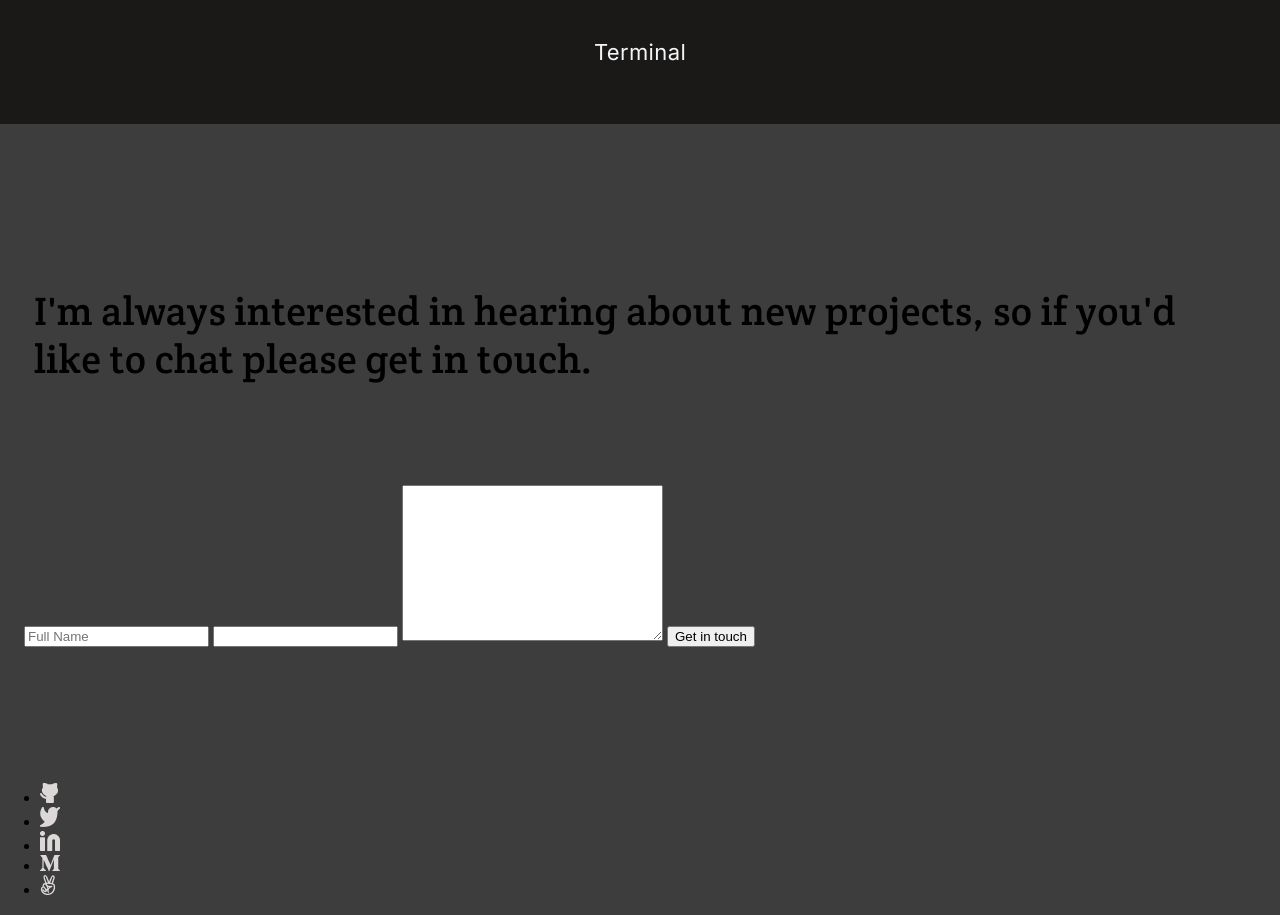
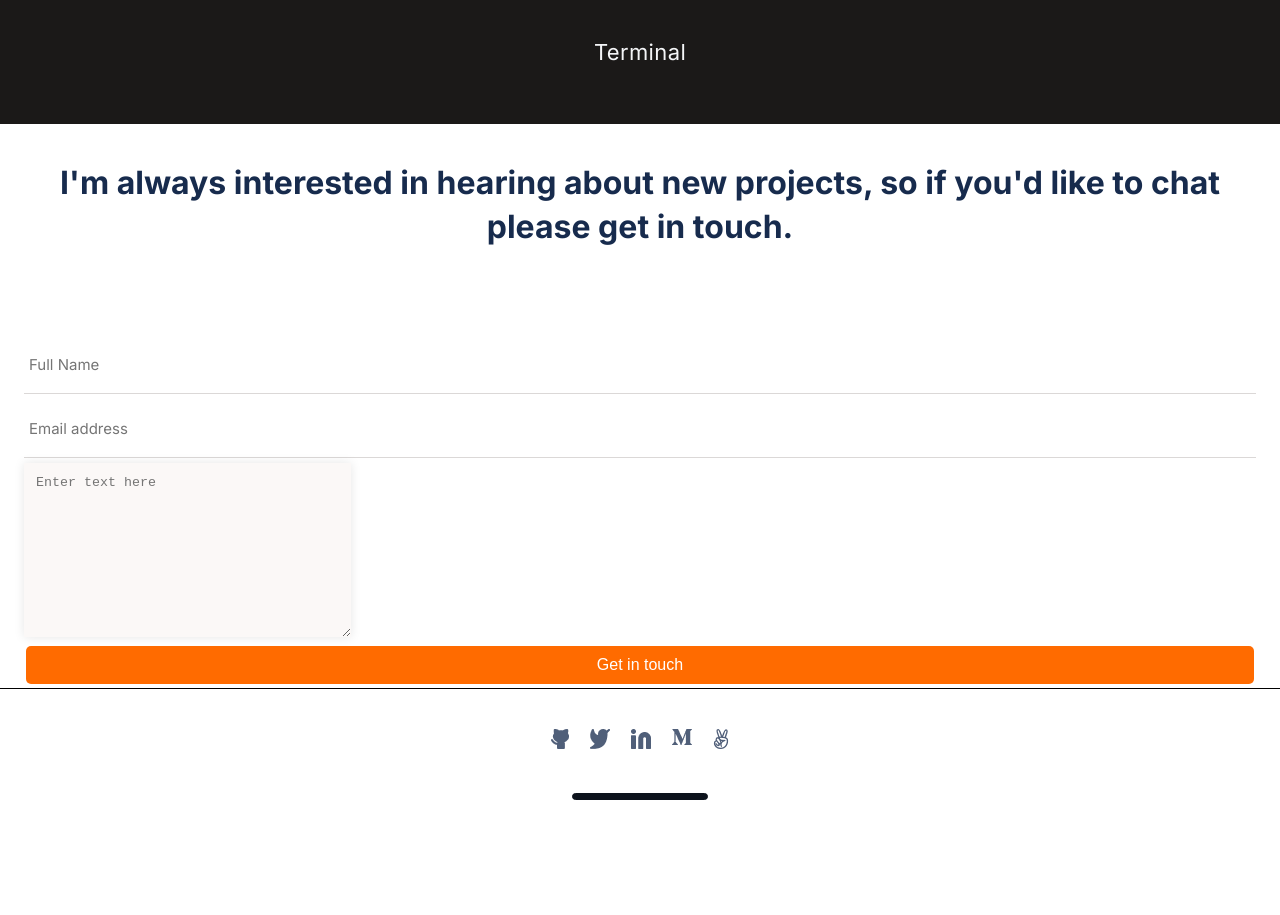
Before and after one commit to shuja-shah/Personal-Portfolio-MOBILE-SKELETON, a website: page index.html in a window 1280 px wide. Shown: the part 6568-7483 px from the top of the page. After the commit the page ends 7368 px from the top, so only its background shows below. Drawn offline with Linux system fonts and the light colour scheme.

Commit message:
Finalize Style

```diff
--- a/index.css
+++ b/index.css
@@ -5,7 +5,7 @@ body {
   flex-direction: column;
   align-items: center;
   flex-wrap: wrap;
-  background-color: hsla(22, 1%, 24%, 1);
+
 }
 
 .nav {
@@ -295,18 +295,6 @@ h3 {
   position: relative;
 }
 
-/*
-.abtxt::after {
-  content: '';
-  position: absolute;
-  right: 0;
-  bottom: 0;
-  width: 132px;
-  height: 318px;
-  background-image: url(abtbg.png);
-  background-repeat: no-repeat;
-} */
-
 .abtxt h1 {
   padding: 120px 24px 24px 24px;
   font-family: 'Crete Round', serif;
@@ -522,5 +510,91 @@ h3 {
 .form-section {
   display: grid;
   row-gap: 58px;
-  padding: 120px 24px;
+  padding: 0 24px 0 24px;
+  color: white;
 }
+
+
+.wrapper ul{
+  list-style: none;
+  display: flex;
+  justify-content: space-around;
+  flex-wrap: wrap;
+  padding: 24px;
+  width: 200px;
+}
+
+.form-container{
+  display: flex;
+  flex-direction: column;
+  gap: 50px;
+}
+.form-title{
+font-family: 'Inter', sans-serif;
+font-size: 32px;
+font-weight: 700;
+line-height: 44px;
+letter-spacing: 0em;
+text-align: center;
+color: #172B4D;
+}
+.form-section form{
+  display: flex;
+  flex-direction: column;
+  gap: 5px;
+  justify-content: center;
+
+}
+.btn-contact{
+  background-color: #ff6b00;
+  border: none;
+  color: white;
+  padding: 10px 20px;
+  text-align: center;
+  text-decoration: none;
+  display: inline-block;
+  font-size: 16px;
+  margin: 4px 2px;
+  cursor: pointer;
+  border-radius: 5px;
+}
+.line3{
+  height: 5px;
+  width: 134px;
+  border: 1px solid hsla(214, 38%, 8%, 1);
+  background-color: hsla(214, 38%, 8%, 1);
+  border-radius: 10px;
+  align-items: center;
+  justify-self: flex-end;
+}
+form input {
+  height: 48px;
+  padding: 5px;
+  border-top: none;
+  border-right: none;
+  border-left: none;
+  border-bottom: 1px solid #dbd8d7;
+  font-family: "Inter", sans-serif;
+  font-style: normal;
+  font-weight: 400;
+  font-size: 15px;
+  line-height: 24px;
+  color: #979493;
+}
+
+form textarea {
+  padding: 12px;
+  width: 303px;
+  background: #fbf8f7;
+  box-shadow: 0px 0px 10px rgba(0, 0, 0, 0.1);
+  border: none;
+  outline: none;
+}
+footer{
+  border-top: 1px solid black;
+  width: 100%;
+  display: flex;
+  flex-direction: column;
+  align-items: center;
+  flex-wrap: wrap;
+}
--- a/index.html
+++ b/index.html
@@ -241,29 +241,32 @@
             </article>
         </section>
         <section class="form-section">
+            <article class="form-container">
                 <h2 class="form-title">
                     I'm always interested in hearing about new projects, so if you'd like to chat please get in touch.
                 </h2>
                 <form action="https://formspree.io/f/xyyoqkjw" method="post" class="contact-form">
                     <input type="text" name="full-name" maxlength="30" placeholder="Full Name" required>
-                <input type="email" name="email" required>
-                <textarea name="message" id="" cols="30" rows="10" required maxlength="500"></textarea>
+                    <input type="email" name="email" placeholder="Email address" required>
+                    <textarea name="message" id="" cols="30" rows="10" placeholder="Enter text here" required maxlength="500"></textarea>
                     <button type="submit" class="btn-contact">Get in touch</button>
                 </form>
+            </article>
         </section>
+    </main>
     <footer>
+       <div class="wrapper">
             <ul>
-                <li> <a href="https://github.com/shuja-shah"> <img class="git" src="icongit.png" alt="GitHub"> </a>
+                <li> <a href="https://github.com/shuja-shah"> <img class="git" src="assets/ftgit.png" alt="GitHub"> </a>
                 </li>
-                <li> <a href="https://twitter.com/SyedShujaHussa3"> <img class="twitter" src="icontwit.png"
-                            alt="Twitter"> </a> </li>
-                <li> <a href="https://www.linkedin.com/in/shahshujahussa/"> <img class="linkedin" src="Group.png"
-                            alt="LinkedIn"> </a> </li>
-                <li> <a href="#"> <img class="M" src="theM.png" alt="Media"> </a> </li>
-                <li> <a href="#"> <img class="Thumbs" src="thumb.png" alt="Victory"> </a> </li>
+                <li> <a href="https://twitter.com/SyedShujaHussa3"> <img class="twitter" src="assets/ft twit.png" alt="Twitter"> </a>  </li>
+                <li> <a href="https://www.linkedin.com/in/shahshujahussa/"> <img class="linkedin" src="assets/ftlinkedin.png"  alt="LinkedIn"> </a> </li>
+                <li> <a href="#"> <img class="M" src="assets/ft M.png" alt="Media"> </a> </li>
+                <li> <a href="#"> <img class="Thumbs" src="assets/ft v.png" alt="Victory"> </a> </li>
             </ul>
+        </div>
+        <div class="line3"></div>
     </footer>
-    </main>
 
 </body>
 
```
Also changed, not shown: assets/ft M.png (added), assets/ft twit.png (added), assets/ft v.png (added), assets/ftgit.png (added), assets/ftlinkedin.png (added). Lines whose indentation alone changed are shown as unchanged.
